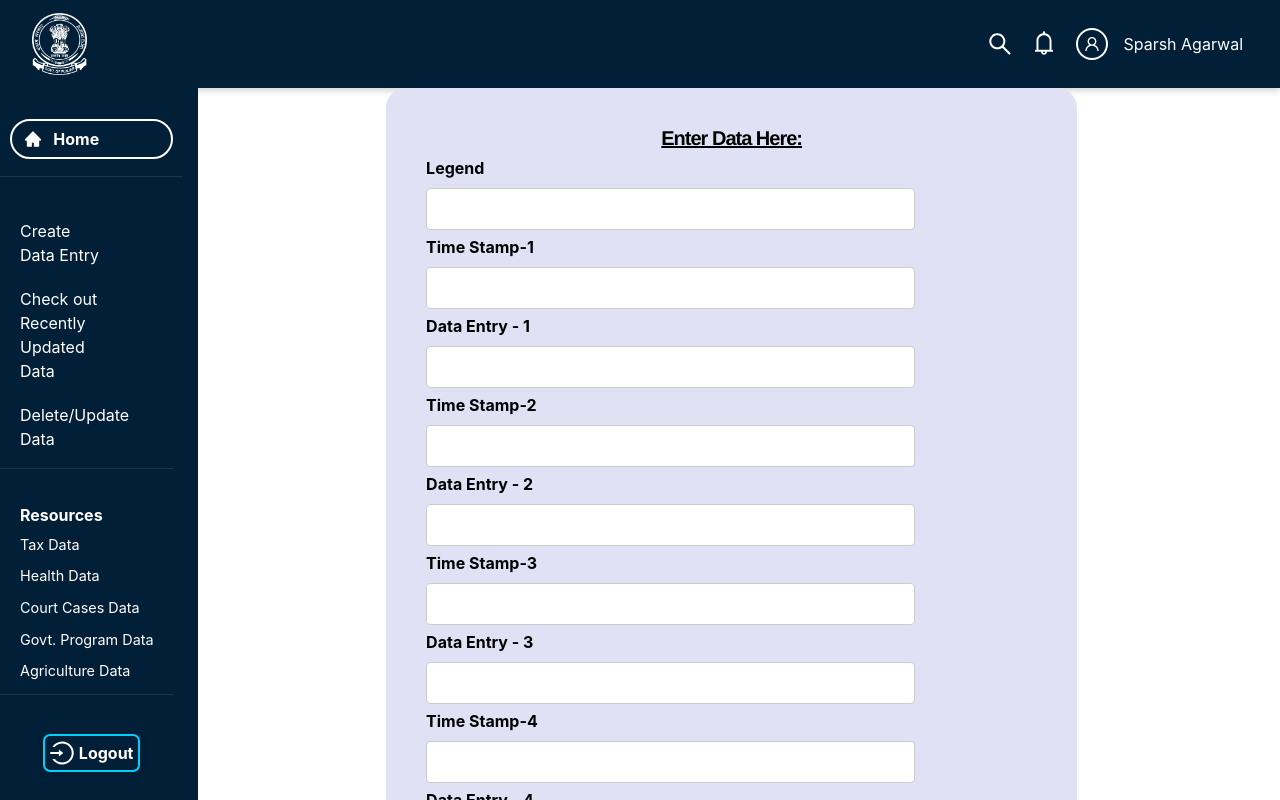
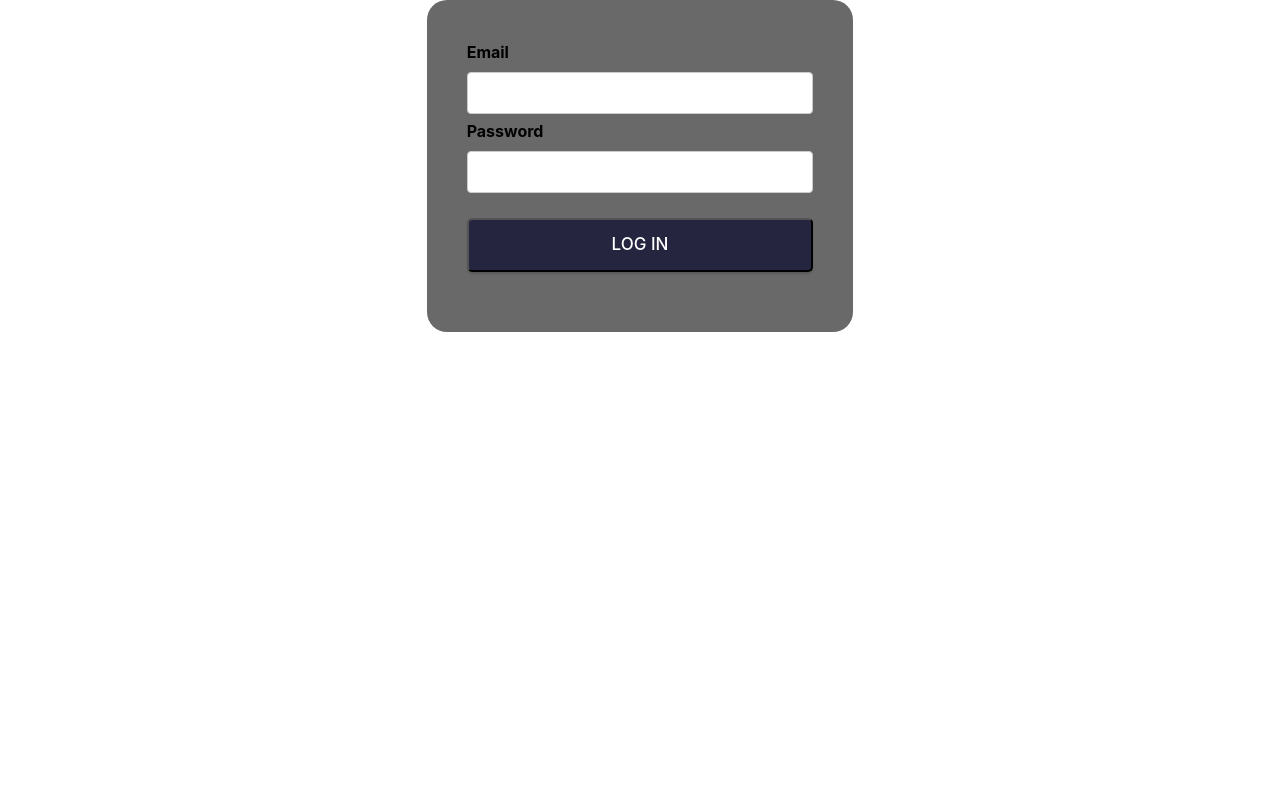
Before and after one commit to Ob1WanKenObi/DEP, a React (Create React App) app: page / in a window 1280 px wide. Shown: the top 800 px of the page. Built offline with nearby package versions, Linux system fonts and the light colour scheme.

Commit message:
Added Basic Functionality ( Without Routing )

```diff
--- a/src/App.js
+++ b/src/App.js
@@ -32,10 +32,10 @@ const modules = [
   {
     name: 'Create Data Entry',
     link: '#',
-    items: 0
+    items: 0,
   },
   {
-    name: 'Check out Recently Updated Data',
+    name: 'Upload Excel file',
     link: '#',
     items: 0,
   },
@@ -48,44 +48,78 @@ const modules = [
 
 class App extends Component {
   state = {
-    showDashboard: false,
+    showHome: false,
     showExcel: false,
     showManual: false,
   }
 
+  homeHandler = () => {
+    console.log("Home called pre", this.state);
+    this.setState({ showHome: true, showExcel: false, showManual: false });
+    console.log("Home called post", this.state);
+  }
+  excelHandler = () => {
+    console.log("Excel called pre", this.state);
+    this.setState({ showHome: false, showExcel: true, showManual: false });
+    console.log("Excel called post", this.state);
+  }
+  manualHandler = () => {
+    console.log("Manual called pre", this.state);
+    this.setState({ showHome: false, showExcel: false, showManual: true });
+    console.log("Manual called post", this.state);
+  }
+
 
   render() {
+    const modulesList = modules.map(module => {
+      return { ...module, useFunction: null }
+    });
+    modulesList[0].useFunction = this.manualHandler;
+    modulesList[1].useFunction = this.excelHandler;
+    const loginView = <LogIn validateUserHandler={this.homeHandler} />
+    const homeView = "Home Page";
+    const excelView = <SheetEntry />
+    const dataView = <ShowChart />
+    let fullView = loginView;
+    let currentView = null;
+    if (this.state.showHome) {
+      currentView = homeView;
+    }
+    else if (this.state.showExcel) {
+      currentView = excelView;
+    }
+    else if (this.state.showManual) {
+      currentView = dataView;
+    }
 
-    return (
+    const defaultDashboard = (
       <>
         <Header username="Sparsh Agarwal" />
         <div className="row w-100">
           <div className="col-2 px-2 w-100">
             <div style={{ position: "absolute", top: '0', left: '0', height: '100%', width: '100%' }}>
               <div className="position-sticky" style={{ top: '0' }}>
-                <SideBar modules={modules} resources={resources} />
+                <SideBar
+                  modules={modulesList}
+                  resources={resources}
+                  homeHandler={this.homeHandler}
+                />
               </div>
             </div>
           </div>
           <div className="col-10">
-            <ShowChart />
+            {currentView}
           </div>
         </div>
       </>
+    );
 
-      //<SheetEntry />
-      //<LogIn />
-      /*<div className="container">
-        <h2 class = "major-heading-center">LOG IN!</h2>
-        <h2 class = "minor-heading-center">LOG IN to be able to continue on the website.</h2>
-        <LogIn />
-      </div>*/
-      /*<div className="container">
-        <SignUp />
-      </div>*/
-      /*<div className="container">
-        <ShowChart />
-      </div>*/
+    if (currentView !== null) {
+      fullView = defaultDashboard;
+    }
+
+    return (
+      fullView
     );
   }
 }
--- a/src/Components/Header/HomeButton/index.jsx
+++ b/src/Components/Header/HomeButton/index.jsx
@@ -4,7 +4,7 @@ import { Home } from './styles';
 
 const HomeButton = ({ buttonText, buttonClickHandler }) => {
     return (
-        <Home onclick={buttonClickHandler}>
+        <Home onClick={buttonClickHandler}>
             <HomeFilled style={{ color: '#ffffff', margin: '0 12px 0 7px' }} />
             {buttonText}
         </Home>
--- a/src/Components/LogIn/Login.js
+++ b/src/Components/LogIn/Login.js
@@ -1,5 +1,5 @@
 import React from 'react';
-import { Formik,ErrorMessage,Field,Form } from 'formik';
+import { Formik, ErrorMessage, Field, Form } from 'formik';
 import * as Yup from 'yup';
 import axios from 'axios';
 const initialValues = {
@@ -7,14 +7,12 @@ const initialValues = {
     password: '',
 }
 
-
-
 const API = {
     URL: 'http://localhost:8000/',
     key: 'password'
 }
 
-const formSubmitHandler = (values) => {
+const formSubmitHandler = (values, validateUserHandler) => {
     //Axios post request to API Endpoint
     const data = {
         email: values.email,
@@ -28,6 +26,7 @@ const formSubmitHandler = (values) => {
             console.log(err);
         });
     console.log(values);
+    validateUserHandler();
 }
 
 const validationSchema = Yup.object({
@@ -37,11 +36,11 @@ const validationSchema = Yup.object({
 
 
 
-const LogIn = () => {
+const LogIn = ({ validateUserHandler }) => {
     return (
         <Formik
             initialValues={initialValues}
-            onSubmit={formSubmitHandler}
+            onSubmit={(values) => formSubmitHandler(values, validateUserHandler)}
             validationSchema={validationSchema}>
             <Form
                 style={{ display: "grid", gridTemplateColumns: "1fr 1fr 1fr" }}
@@ -52,18 +51,18 @@ const LogIn = () => {
                 <div style={{ background: "dimgrey", flex: 1, padding: 40, borderRadius: "20px" }}>
 
                     <div>
-                    <label htmlFor='email' class = "label-normal">Email</label>
-                    <Field type='email' id='email' name='email'  class='input-area-1'/>
+                        <label htmlFor='email' class="label-normal">Email</label>
+                        <Field type='email' id='email' name='email' class='input-area-1' />
                         <ErrorMessage name='email' />
                     </div>
 
                     <div>
-                    <label htmlFor='password' class = "label-normal">Password</label>
+                        <label htmlFor='password' class="label-normal">Password</label>
                         <Field type='password' id='password' name='password' class='input-area-1' />
                         <ErrorMessage name='password' />
                     </div>
 
-                <button type='submit' class= "button-basic">LOG IN</button>
+                    <button type='submit' class="button-basic">LOG IN</button>
                 </div>
             </Form>
         </Formik >
--- a/src/Components/SideBar/index.jsx
+++ b/src/Components/SideBar/index.jsx
@@ -1,12 +1,11 @@
 import React from 'react';
-import { WalletFilled, LoginOutlined } from '@ant-design/icons';
+import { LoginOutlined } from '@ant-design/icons';
 import {
     Wrapper,
     CenterContainer,
     Container,
     Module,
     Resource,
-    EmptyCircle,
     NormalText,
     Placeholder,
     BottomBorder,
@@ -14,13 +13,13 @@ import {
 import HomeButton from '../Header/HomeButton/index';
 import SideBarButton from './SideBarButton/index';
 
-const SideBar = ({ modules, resources, Logout }) => {
+const SideBar = ({ modules, resources, Logout, homeHandler }) => {
     const moduleList = modules;
     const resourceList = resources;
     return (
         <Wrapper>
             <CenterContainer>
-                <HomeButton buttonText="Home" />
+                <HomeButton buttonText="Home" buttonClickHandler={homeHandler} />
                 <BottomBorder />
             </CenterContainer>
             <Container>
@@ -38,6 +37,7 @@ const SideBar = ({ modules, resources, Logout }) => {
                                 justifyContent: 'space-between',
                                 boxSizing: 'border-box',
                             }}
+                            onClick={module.useFunction}
                         >
                             <Module href={module.link}>{module.name}</Module>
                             {placeholder}
```
Lines whose indentation alone changed are shown as unchanged.
